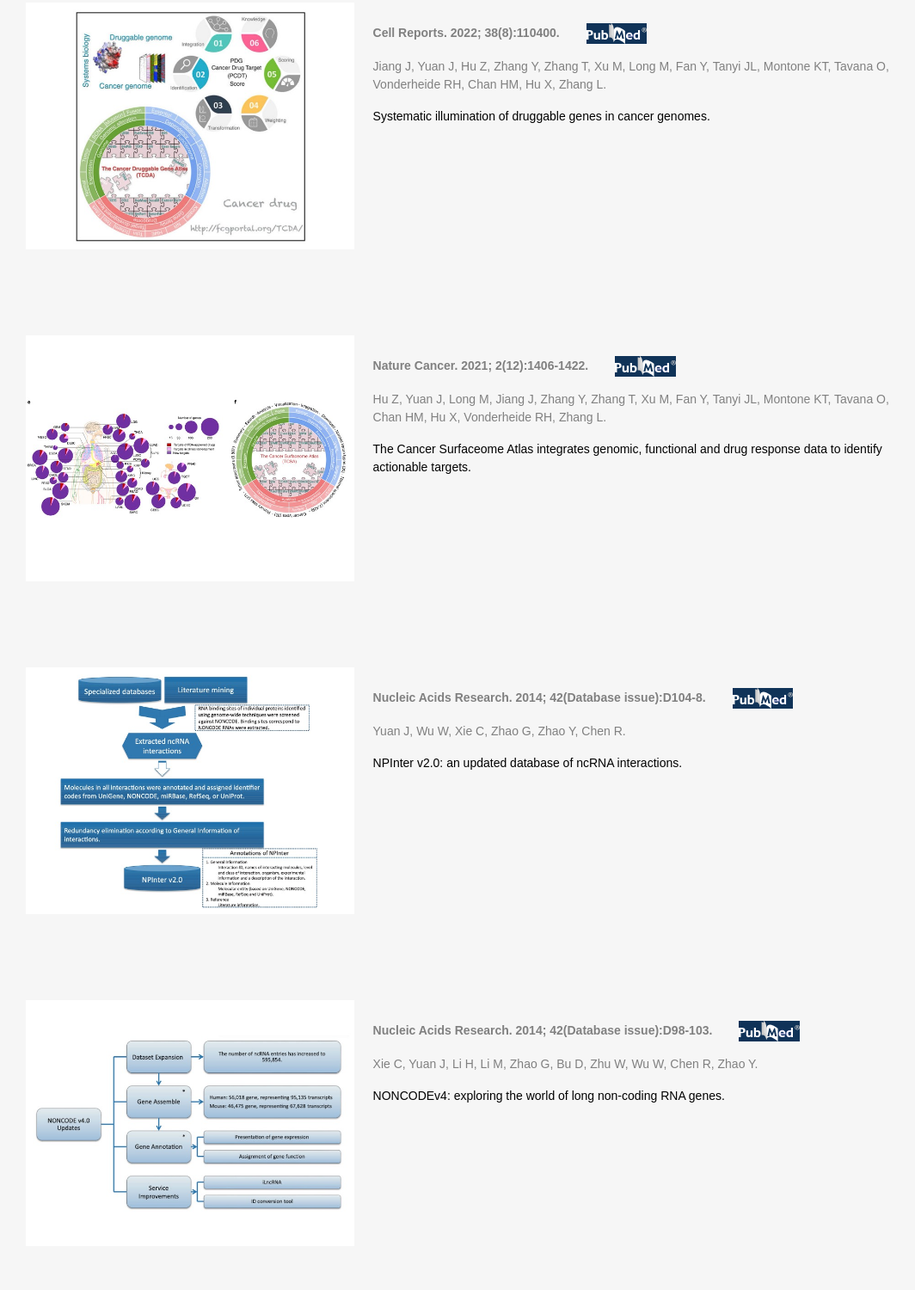
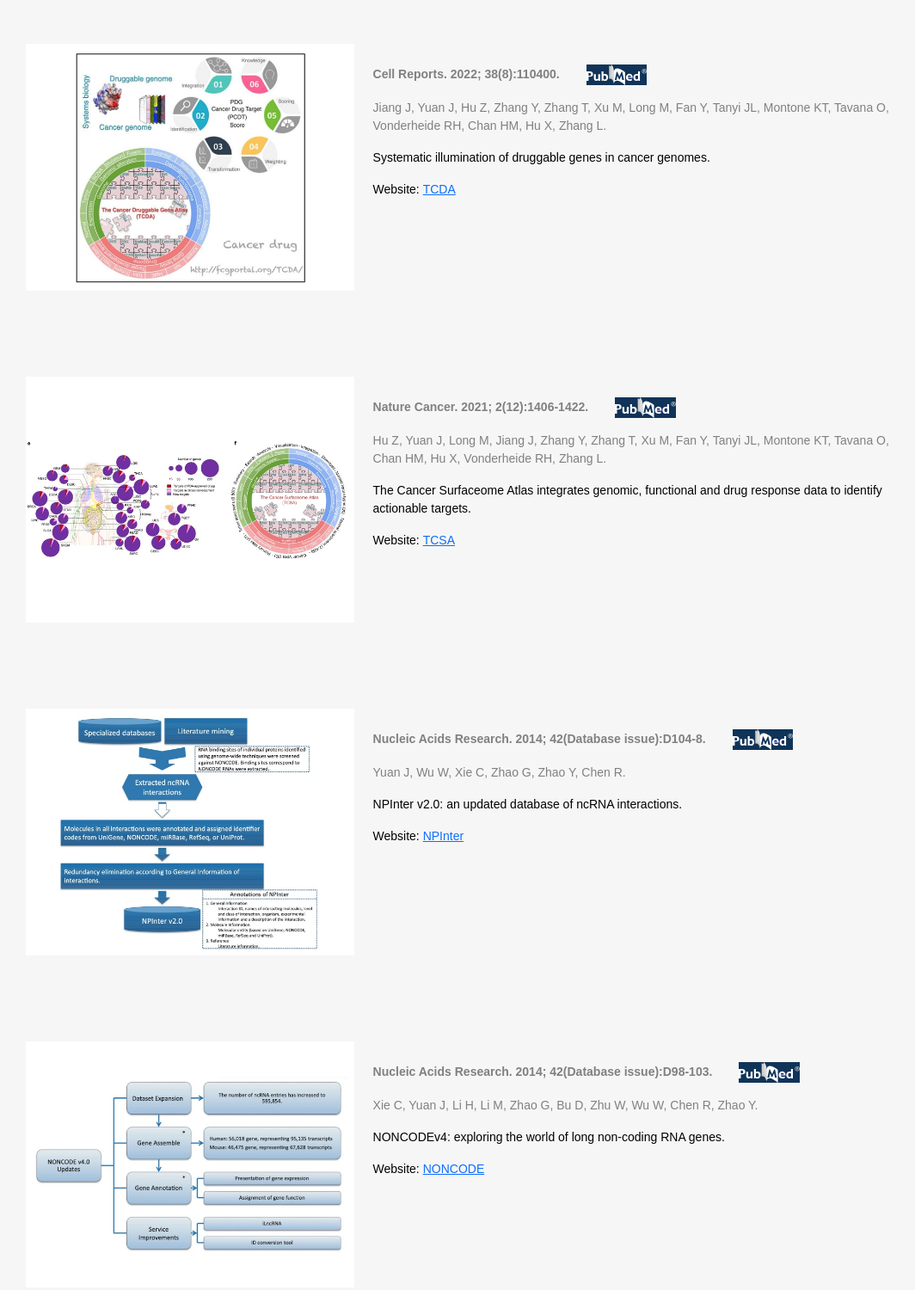
Before and after one commit to JYuan-Lab/jyuan-lab.github.io, a plain HTML site: page Research.html in a window 1280 px wide. Shown: the part 894-2394 px from the top of the page at 86% size, without its empty margins (119-1183 px from the left). Drawn offline with Linux system fonts and the light colour scheme; some packages are replaced by stand-ins of ours; a script that the page names is missing.

Commit message:
Update index.html and Research.html

```diff
--- a/Research.html
+++ b/Research.html
@@ -62,7 +62,8 @@
                     <div class="col-md-12 col-lg-10 col-xl-10 offset-lg-1 offset-xl-1">
                         <h3><br><br><strong>Research interest:</strong></h3>
                         <div class="getting-started-info">
-                            <p>&nbsp;</span><br>1. Genetic background association of tumor heterogeneity;<br>2. Multi-omics analysis to discover new anti-tumor therapeutic strategies;<br>3. Single-cell level tumor heterogeneity research.<br></p>
+                            <p>&nbsp;</span><br>Our lab focuses on understanding tumor heterogeneity, both inter-tumor and intra-tumor, through data mining of large-scale multi-omics datasets. Building on these insights, we explore ways to leverage our findings to advance precision medicine in cancer. In support of these research, we have established publicly accessible databases, developed novel algorithms, and made new discoveries by mining these extensive data resources (some of which are highlighted below).
+                            </p>
                         </div>
                     </div>
                 </div>
@@ -102,6 +103,9 @@
 										<p style="font-family: Arial; font-size: 14px; text-align:left; color: #000000">
 											DNA Damage Atlas: an atlas of DNA damage and repair.
 										</p>
+                                        <p style="font-family: Arial; font-size: 14px; text-align:left; color: #000000">
+											Website:&nbsp;<a href="http://www.bioinformaticspa.com/DDA/">DDA</a>
+										</p>
 										&nbsp;<br>
 
 
@@ -138,6 +142,9 @@
 										<p style="font-family: Arial; font-size: 14px; text-align:left; color: #000000">
 											Systematic illumination of druggable genes in cancer genomes.
 										</p>
+                                        <p style="font-family: Arial; font-size: 14px; text-align:left; color: #000000">
+											Website:&nbsp;<a href="http://fcgportal.org/TCDA/">TCDA</a>
+										</p>
 										&nbsp;<br>
 
 
@@ -172,6 +179,9 @@
 										</p>
 										<p style="font-family: Arial; font-size: 14px; text-align:left; color: #000000">
 											The Cancer Surfaceome Atlas integrates genomic, functional and drug response data to identify actionable targets.
+										</p>
+                                        <p style="font-family: Arial; font-size: 14px; text-align:left; color: #000000">
+											Website:&nbsp;<a href="http://fcgportal.org/TCSA">TCSA</a>
 										</p>
 										&nbsp;<br>
 
@@ -208,6 +218,9 @@
 										<p style="font-family: Arial; font-size: 14px; text-align:left; color: #000000">
 											NPInter v2.0: an updated database of ncRNA interactions.
 										</p>
+                                        <p style="font-family: Arial; font-size: 14px; text-align:left; color: #000000">
+											Website:&nbsp;<a href="http://bigdata.ibp.ac.cn/npinter">NPInter</a>
+										</p>
 										&nbsp;<br>
 
 
@@ -242,6 +255,9 @@
 										</p>
 										<p style="font-family: Arial; font-size: 14px; text-align:left; color: #000000">
 											NONCODEv4: exploring the world of long non-coding RNA genes.
+										</p>
+                                        <p style="font-family: Arial; font-size: 14px; text-align:left; color: #000000">
+											Website:&nbsp;<a href="http://www.noncode.org/">NONCODE</a>
 										</p>
 										&nbsp;<br>
 
```
Also changed, not shown: index.html (+1 -1 lines), 1 other file.
